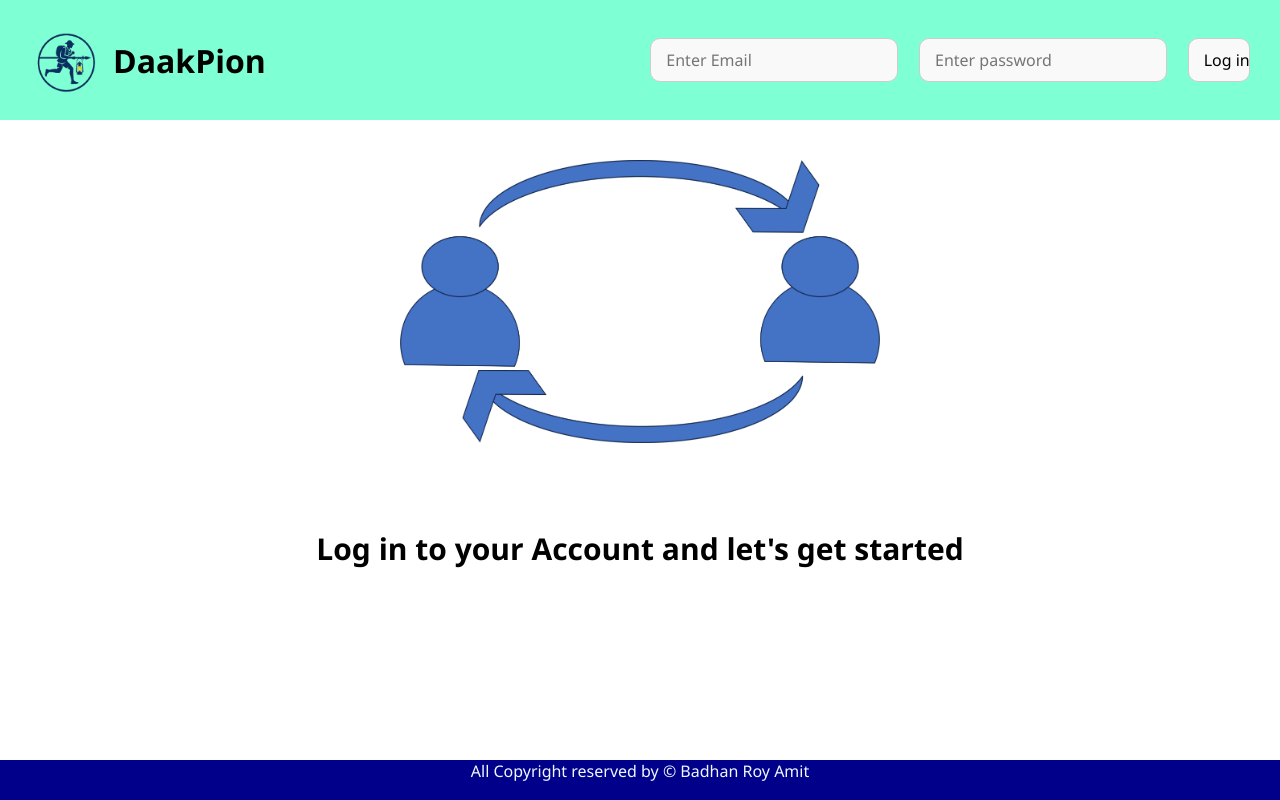
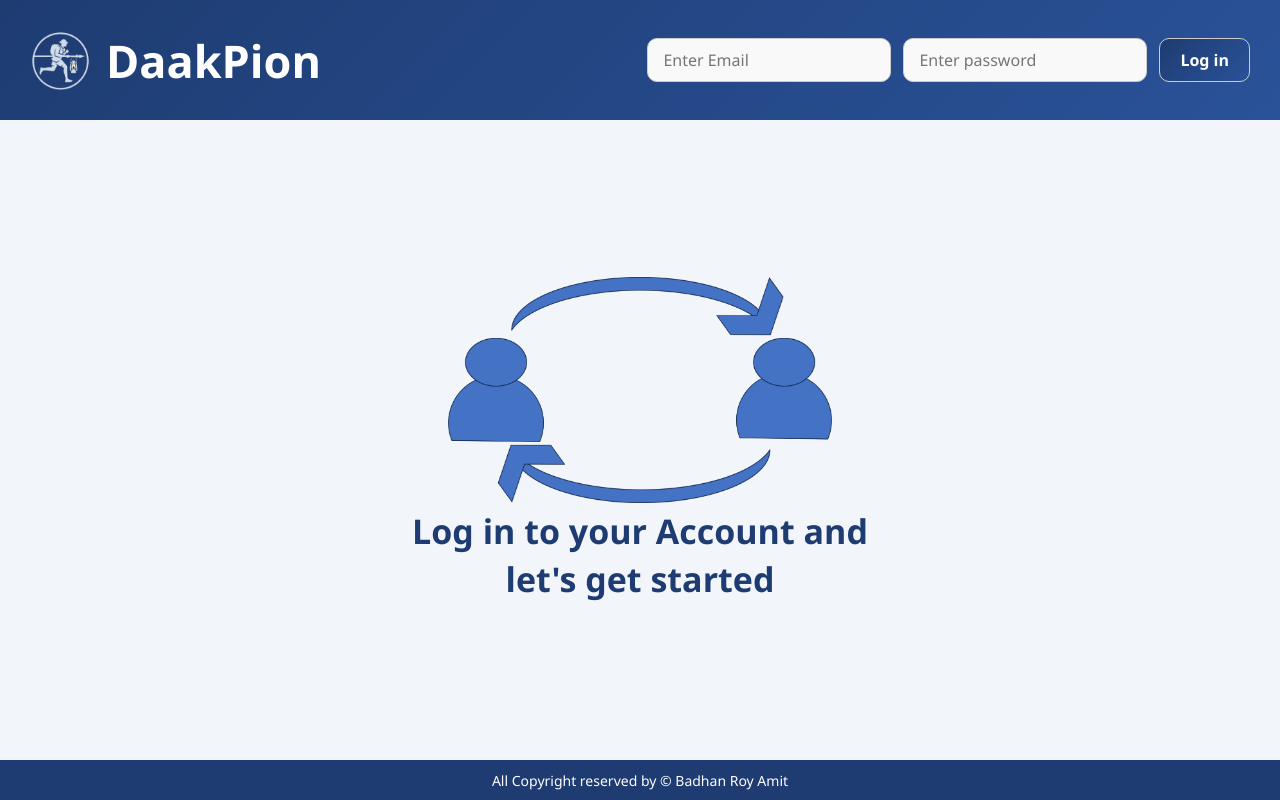
Before and after one commit to badhanamitroy/Daak-Pion-Chat-App, a PHP site: page / in a window 1280 px wide. Run offline with PHP 8.4, Linux system fonts and the light colour scheme; some libraries are stand-ins or nearby versions.

Commit message:
Add files via upload

```diff
--- a/frontpage.css
+++ b/frontpage.css
@@ -1,4 +1,4 @@
-/* Reset some defaults */
+/* Reset defaults */
 * {
     margin: 0;
     padding: 0;
@@ -6,76 +6,114 @@
     font-family: 'Segoe UI', Tahoma, Geneva, Verdana, sans-serif;
 }
 
-/* Heaader Design */
-
-header{
+/* === Header Styling === */
+header {
     height: 15vh;
+    background: linear-gradient(135deg, #1e3c72, #2a5298);
     display: flex;
-    background-color: aquamarine;
-    /* text-align: center; */
     align-items: center;
     justify-content: space-between;
-    padding: 20px;
-}
-header .left , header .right{
-    width: 50%;
-    /* border: 2px solid black; */
+    padding: 0 30px;
+    color: #fff;
 }
 
-/* Header left */
-header .left{
+header .left,
+header .right {
+    width: 50%;
+}
+
+/* Header Left */
+header .left {
     display: flex;
     align-items: center;
+    gap: 15px;
 }
-header .left img{
-    width:15%;
+
+header .left img {
+    width: 10%;
+    height: auto;
+}
+
+header .left h1 {
+    font-size: 45px;
+    font-weight: 600;
 }
 
 /* Header Right */
-header form{
+header form {
     display: flex;
-    justify-content: space-around;
+    gap: 12px;
+    justify-content: flex-end;
+    align-items: center;
 }
-input {
-    width: 100%;
+
+header .right input {
     padding: 10px 15px;
     border: 1px solid #ccc;
     border-radius: 10px;
     background-color: #f9f9f9;
     font-size: 16px;
-    transition: border-color 0.2s;
+    transition: 0.2s;
 }
-header .right #email,
-header .right #password{
-    border-radius: 10px;
+
+header .right input:focus {
+    border-color: #2a5298;
+    background-color: #fff;
+}
+
+#email,
+#password {
     width: 40%;
 }
-header .right #login-btn{
-    border-radius: 10px;
-    width: 10%;
+
+#login-btn {
+    width: auto;
+    padding: 10px 20px;
+    background: linear-gradient(135deg, #1e3c72, #2a5298);
+    /* border: none; */
+    color: white;
+    font-weight: 600;
+    cursor: pointer;
 }
 
-/* Banner section */
-section{
-    width: 100%;
-    height: 80vh;
-    align-items: center;
-    padding: 5vh;
+#login-btn:hover {
+    background: linear-gradient(135deg, #17407f, #264b8d);
+    border: 1px solid white;
+    transition: background 0.3s ease;
 
 }
-section img{
-    width: 40%;
-    /* border: 2px solid red; */
+
+/* === Banner Section === */
+section {
+    display: flex;
+    height: 80vh;
+    justify-content: space-around;
+    align-items: center;
+    padding: 50px 30px;
+    background-color: #f2f6fa;
+    flex-wrap: wrap;
 }
-section h1{
-    margin-top: 10vh;
-    font-size: 30px;
+
+section img {
+    width: 30vw;
+    /* max-width: 30vw; */
+    height: auto;
 }
-/* footer */
-footer{
+
+section h1 {
+    font-size: 34px;
+    color: #1e3c72;
+    max-width: 500px;
+    line-height: 1.4;
+}
+
+/* === Footer === */
+footer {
     height: 5vh;
-    background-color: darkblue;
-    color: aliceblue;
-    text-align: center;
+    background-color: #1e3c72;
+    color: #ffffff;
+    display: flex;
+    justify-content: center;
     align-items: center;
+    font-size: 14px;
 }
--- a/index.html
+++ b/index.html
@@ -11,7 +11,7 @@
 <body>
     <header>
         <div class="left">
-            <img src="Dakpion-logo.png" alt="">
+            <img src="Daak-pion.png" alt="">
             <h1>DaakPion</h1>
         </div>
         <div class="right">
```
Also changed, not shown: Daak-pion.png (added).
